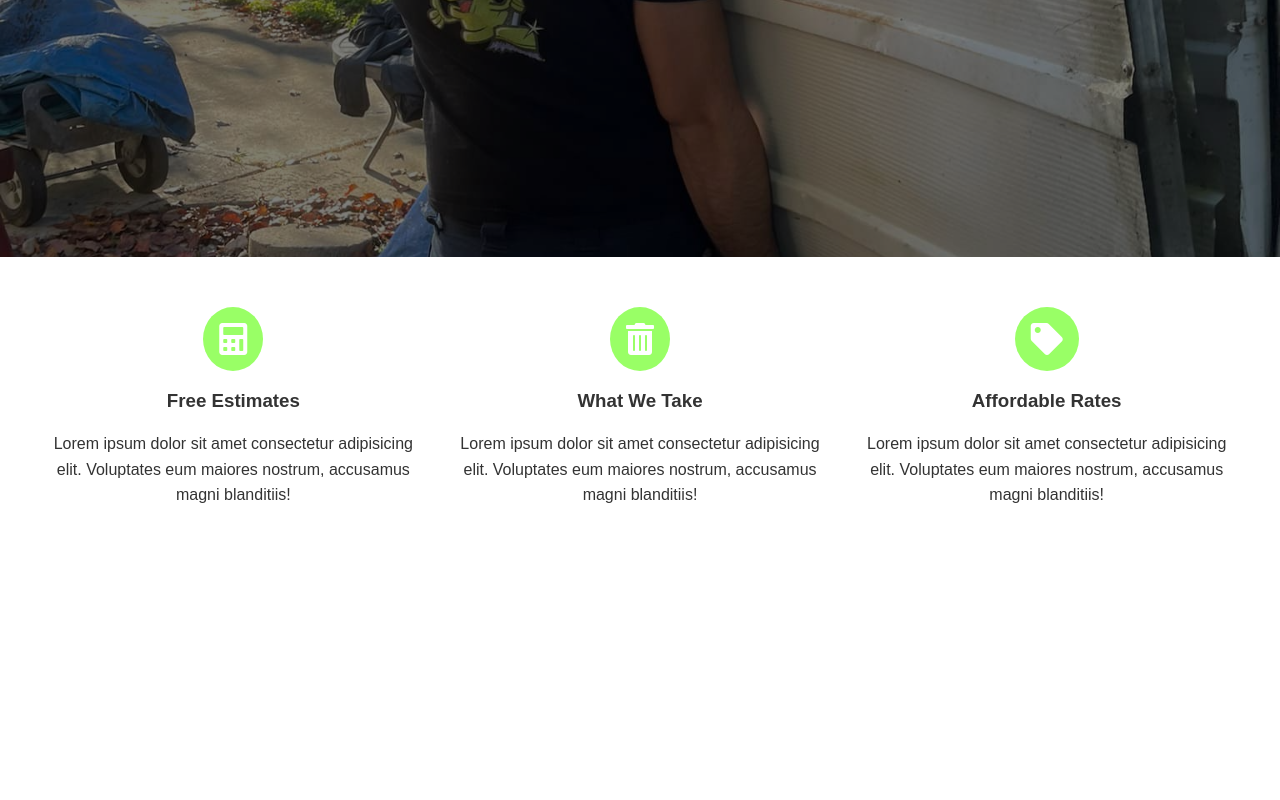
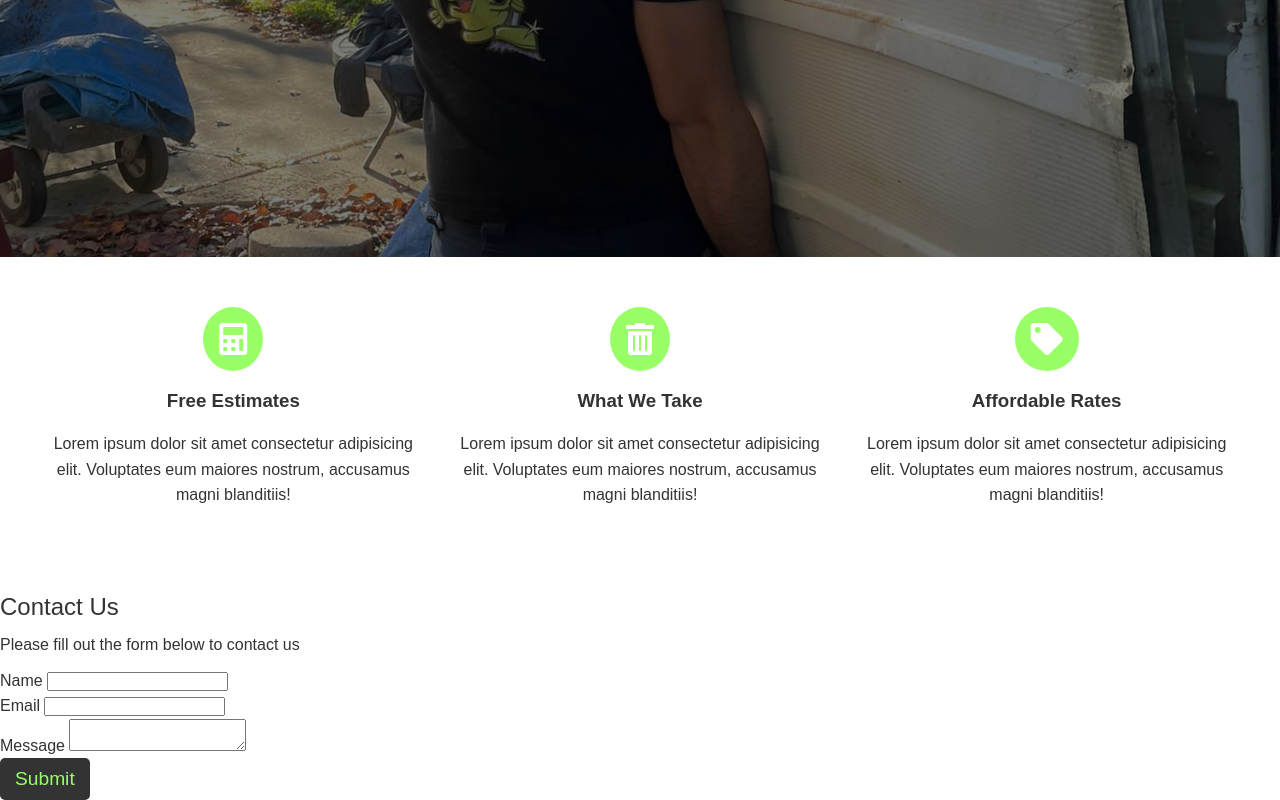
Before and after one commit to TonyMadridDev/Junk-Removal-Website, a plain HTML site: page index.html in a window 1280 px wide. Shown: the part 543-1343 px from the top of the page. Before the commit the page ends 1111 px from the top, so only its background shows below. Drawn offline with Linux system fonts and the light colour scheme.

Commit message:
Add files via upload

```diff
--- a/index.html
+++ b/index.html
@@ -37,6 +37,7 @@
 </header>
 <main>
 <!-- About Icons -->
+
 <section id="about" class="icons bg-light">
   <div class="flex-items">
     <div>
@@ -62,6 +63,46 @@
     </div>
   </div>
 </section>
+<!-- Contact -->
+<section class="contact flex-columns">
+  <div class="row">
+    <div class="column">
+      <div class="column-1">
+         <img src="" alt="">
+      </div>
+    </div>
+    <div class="column">
+      <div class="column-2 bg-primary">
+
+
+      </div>
+    </div>
+  </div>
+</section>
+
+<!-- Contact form -->
+<section id="contact-form" class="contact-form">
+<div class="container">
+  <h1 class="l-heading">Contact Us </h1>
+  <p>Please fill out the form below to contact us</p>
+  <form action="#">
+    <div class="form-group">
+      <label for="name">Name</label>
+      <input type="name" name="name" id="name">
+    </div>
+    <div class="form-group">
+      <label for="email">Email</label>
+      <input type="email" name="email" id="email">
+    </div>
+    <div class="form-group">
+      <label for="message">Message</label>
+      <textarea type="text" name="message" id="message"></textarea>
+    </div>
+    <button type="submit" class="btn">Submit</button>
+  </form>
+</div>
+</section>
+
 </main>
 </body>
 </html>
```
